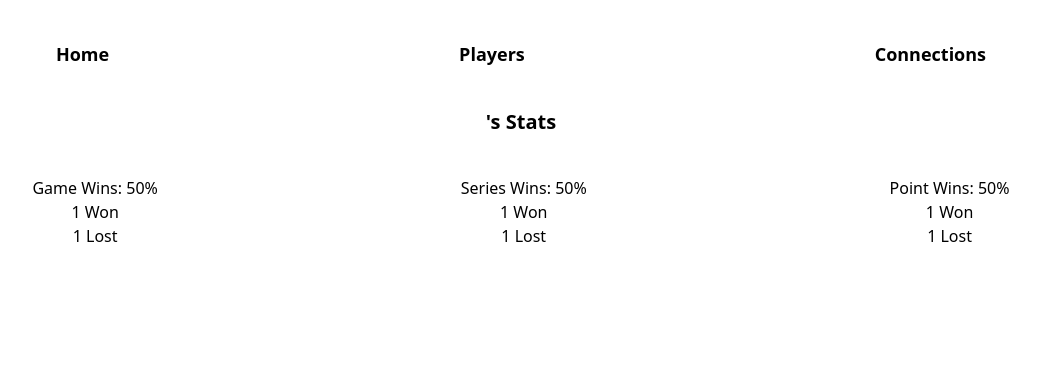
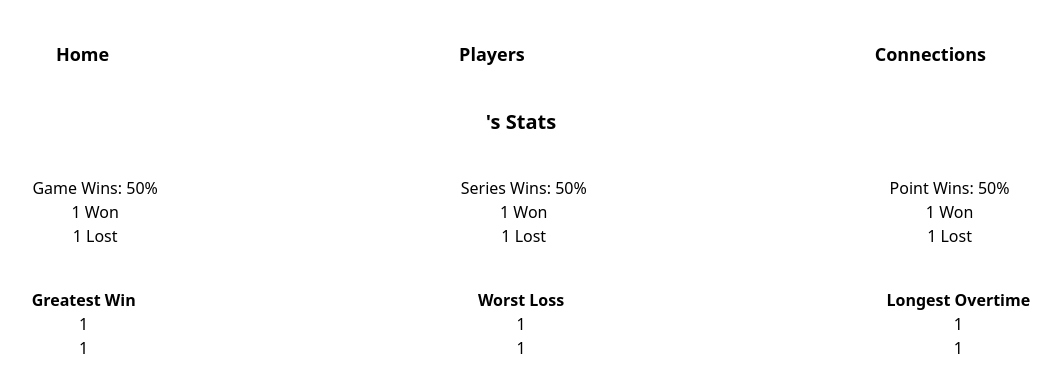
Before and after one commit to CoryChilton/roundnet-player-web-app, a Next.js app in the folder roundnet-player-web-app/: page /players/1 in a window 1280 px wide. Shown: the top 392 px of the page, without its empty margins (119-1180 px from the left). Built offline with nearby package versions, Linux system fonts and the light colour scheme; no server answers.

Commit message:
reorganized into utilities and added featured game to player page

```diff
--- a/roundnet-player-web-app/src/app/players/[name]/page.tsx
+++ b/roundnet-player-web-app/src/app/players/[name]/page.tsx
@@ -1,68 +1,44 @@
 'use client';
 import { useState, useEffect } from "react";
 import StatBlock from "@/components/player/StatBlock";
+import FeaturedGame from "@/components/player/FeaturedGame";
+import { defaultGame } from "@/utilities/game";
+import { defaultPlayer } from "@/utilities/player";
+import { firstLetterUpper } from "@/utilities/utils";
 
 interface pageProps{
   params: {name: string}
 }
 
 export default function PlayerPage({params}: pageProps){
-  const [player, setPlayer] = useState(
-    {
-      player_name: '',
-      games_lost: 1,
-      games_won: 1,
-      series_won: 1,
-      series_lost: 1,
-      points_won: 1,
-      points_lost: 1,
-      greatest_point_diff_game_loss: null,
-      greatest_point_diff_game_win: null,
-      closest_series: null,
-      longest_overtime_game: null,
-      past_tournaments: null,
-    }
-  );
+  const [player, setPlayer] = useState(defaultPlayer);
 
   useEffect(() => {
     fetchPlayerData(params.name).then(data => setPlayer(data));
   }, []);
+  const greatestLoss = JSON.parse(player.greatest_point_diff_game_loss);
+  const greatestWin = JSON.parse(player.greatest_point_diff_game_win);
+  const longestOT = JSON.parse(player.longest_overtime_game);
+  const closestSeries = JSON.parse(player.closest_series);
 
-  console.log(player.greatest_point_diff_game_loss);
-  console.log(player.greatest_point_diff_game_win);
-  console.log(player.closest_series);
-  console.log(player.longest_overtime_game);
-  console.log(player.past_tournaments);
-  console.log(player);
-  // const player = players.get(params.name);
-  // if(!isAPlayer(player)) {
-  //   return <div>PLAYER NOT FOUND!</div>;
-  // }
   const PERCENT_GAME_WINS = Math.round(player.games_won / (player.games_won + player.games_lost) * 100);
   const PERCENT_SERIES_WINS = Math.round(player.series_won / (player.series_won + player.series_lost) * 100);
   const PERCENT_POINT_WINS = Math.round(player.points_won / (player.points_won + player.points_lost) * 100);
   return (
     <div>
       <h1 className="text-center text-xl font-bold mb-10">{firstLetterUpper(player.player_name)}&apos;s Stats</h1>
-      <div className="flex justify-around">
+      <div className="flex justify-around mb-10">
         <StatBlock percent={PERCENT_GAME_WINS} label="Game Wins" won={player.games_won} lost={player.games_lost} />
         <StatBlock percent={PERCENT_SERIES_WINS} label="Series Wins" won={player.series_won} lost={player.series_lost}/>
         <StatBlock percent={PERCENT_POINT_WINS} label="Point Wins" won={player.points_won} lost={player.points_lost} />
       </div>
+      <div className="flex justify-around gap-8 flex-wrap">
+        <FeaturedGame title="Greatest Win" game={greatestWin} />
+        <FeaturedGame title="Worst Loss" game={greatestLoss} />
+        <FeaturedGame title="Longest Overtime" game={longestOT} />
+      </div>
     </div>
   )
-}
-
-function firstLetterUpper(s:string) {
-  let result = '';
-  for (let i = 0; i < s.length; i++) {
-    if (i === 0 || s[i-1] === ' ') {
-      result += s[i].toUpperCase();
-    } else {
-      result += s[i].toLowerCase();
-    }
-  }
-  return result;
 }
 
 async function fetchPlayerData(playerName:string) {
--- /dev/null
+++ b/roundnet-player-web-app/src/components/player/FeaturedGame.tsx
@@ -0,0 +1,21 @@
+import Game from "@/utilities/game"
+
+export default function FeaturedGame({
+  title,
+  game
+} : {
+  title: string,
+  game: Game
+}) {
+  return (
+    <div className="flex flex-col items-center w-96 grow shrink-0">
+      <div className="font-semibold">
+        {title}
+      </div>
+      <div>{game.team_1} {game.players_1} {game.score_1}</div>
+      <div>{game.team_2} {game.players_2} {game.score_2}</div>
+      <div>{game.tournament_name}</div>
+      <div>{game.tournament_stage} {game.division}</div>
+    </div>
+  )
+}
--- /dev/null
+++ b/roundnet-player-web-app/src/utilities/game.ts
@@ -0,0 +1,23 @@
+export default interface Game {
+  team_1: string;
+  team_2: string;
+  players_1: string;
+  players_2: string;
+  division: string;
+  score_1: number;
+  score_2: number;
+  tournament_name: string;
+  tournament_stage: string;
+}
+
+export const defaultGame = JSON.stringify({
+  team_1: '',
+  team_2: '',
+  players_1: '',
+  players_2: '',
+  division: '',
+  score_1: 1,
+  score_2: 1,
+  tournament_name: '',
+  tournament_stage: '',
+})
--- /dev/null
+++ b/roundnet-player-web-app/src/utilities/player.ts
@@ -0,0 +1,32 @@
+import Game, { defaultGame } from "./game";
+import Series, { defaultSeries } from "./series";
+
+export default interface Player {
+  player_name: string;
+  games_lost: number;
+  games_won: number;
+  series_won: number;
+  series_lost: number;
+  points_won: number;
+  points_lost: number;
+  greatest_point_diff_game_loss: '';
+  greatest_point_diff_game_win: '';
+  longest_overtime_game: '';
+  closest_series: '';
+  past_tournaments: '';
+}
+
+export const defaultPlayer = {
+  player_name: '',
+  games_lost: 1,
+  games_won: 1,
+  series_won: 1,
+  series_lost: 1,
+  points_won: 1,
+  points_lost: 1,
+  greatest_point_diff_game_loss: defaultGame,
+  greatest_point_diff_game_win: defaultGame,
+  longest_overtime_game: defaultGame,
+  closest_series: defaultSeries,
+  past_tournaments: '{}',
+}
--- /dev/null
+++ b/roundnet-player-web-app/src/utilities/series.ts
@@ -0,0 +1,23 @@
+export default interface Series {
+  team_1: string;
+  team_2: string;
+  players_1: string;
+  players_2: string;
+  division: string;
+  team_1_scores: string;
+  team_2_scores: string;
+  tournament_name: string;
+  round: string;
+}
+
+export const defaultSeries = JSON.stringify({
+  team_1: '',
+  team_2: '',
+  players_1: '',
+  players_2: '',
+  division: '',
+  team_1_scores: '',
+  team_2_scores: '',
+  tournament_name: '',
+  round: '',
+})
--- /dev/null
+++ b/roundnet-player-web-app/src/utilities/utils.ts
@@ -0,0 +1,11 @@
+export function firstLetterUpper(s:string) {
+  let result = '';
+  for (let i = 0; i < s.length; i++) {
+    if (i === 0 || s[i-1] === ' ') {
+      result += s[i].toUpperCase();
+    } else {
+      result += s[i].toLowerCase();
+    }
+  }
+  return result;
+}
```
